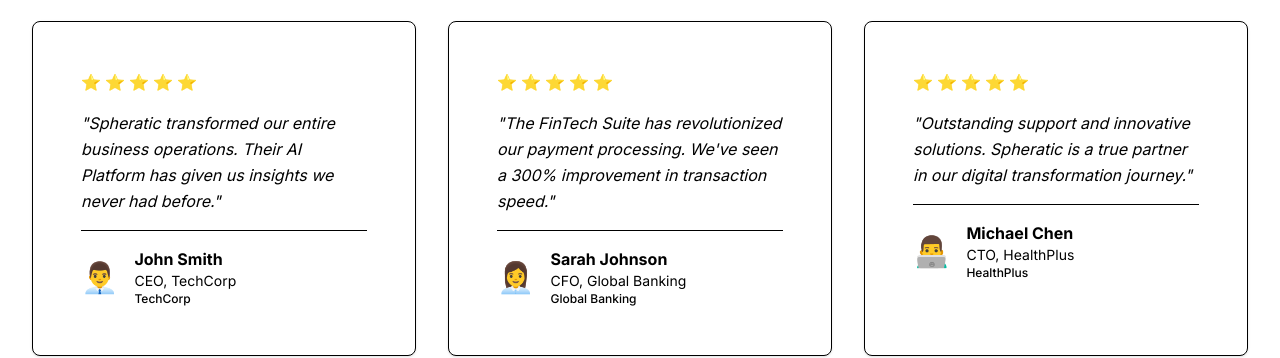
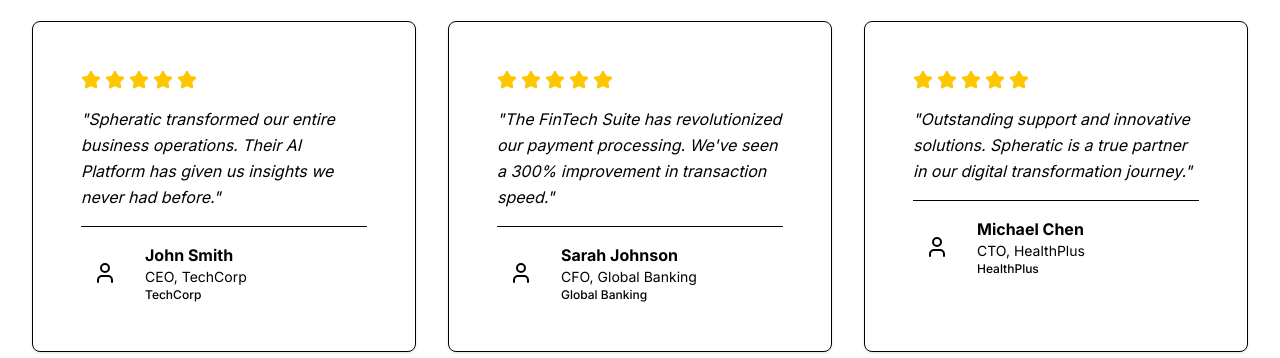
Before and after one commit to ujwalcode24/spheratic-v2, a Next.js app: page /customers/testimonials in a window 1280 px wide. Shown: the part 415-773 px from the top of the page. Built offline with nearby package versions, Linux system fonts and the light colour scheme.

Commit message:
feat: Update Testimonials page with Lucide icons
- Replace emoji icons with Lucide User and Star icons
- Add user avatar circles with primary color background
- Add borders to testimonial cards for consistency
- Maintain consistent styling with landing page design

```diff
--- a/src/app/customers/testimonials/page.tsx
+++ b/src/app/customers/testimonials/page.tsx
@@ -5,6 +5,7 @@
 import Link from 'next/link';
 import { FullWidthSection, Card, CardContent } from '@/components/ui';
 import { ANIMATIONS } from '@/lib/constants';
+import { User, Star } from 'lucide-react';
 
 const TestimonialsPage = () => {
   const testimonials = [
@@ -13,48 +14,42 @@
       author: 'John Smith',
       role: 'CEO, TechCorp',
       company: 'TechCorp',
-      rating: 5,
-      icon: '👨‍💼'
+      rating: 5
     },
     {
       quote: 'The FinTech Suite has revolutionized our payment processing. We\'ve seen a 300% improvement in transaction speed.',
       author: 'Sarah Johnson',
       role: 'CFO, Global Banking',
       company: 'Global Banking',
-      rating: 5,
-      icon: '👩‍💼'
+      rating: 5
     },
     {
       quote: 'Outstanding support and innovative solutions. Spheratic is a true partner in our digital transformation journey.',
       author: 'Michael Chen',
       role: 'CTO, HealthPlus',
       company: 'HealthPlus',
-      rating: 5,
-      icon: '👨‍💻'
+      rating: 5
     },
     {
       quote: 'The scalability and reliability of their platform is unmatched. We can now handle 10x more traffic without issues.',
       author: 'Emily Rodriguez',
       role: 'VP Operations, RetailMax',
       company: 'RetailMax',
-      rating: 5,
-      icon: '👩‍💼'
+      rating: 5
     },
     {
       quote: 'Spheratic\'s team understood our unique challenges and delivered a solution that exceeded our expectations.',
       author: 'David Kumar',
       role: 'Director, DataInsights',
       company: 'DataInsights',
-      rating: 5,
-      icon: '👨‍💼'
+      rating: 5
     },
     {
       quote: 'Best investment we\'ve made in technology. The ROI has been incredible and the team is always responsive.',
       author: 'Lisa Anderson',
       role: 'CEO, SecureInsure',
       company: 'SecureInsure',
-      rating: 5,
-      icon: '👩‍💼'
+      rating: 5
     }
   ];
 
@@ -91,12 +86,12 @@
                 transition={{ duration: 0.5, delay: index * 0.1 }}
                 viewport={{ once: true }}
               >
-                <Card className="h-full hover:shadow-lg transition-shadow">
+                <Card className="h-full hover:shadow-lg transition-shadow border border-accent-gray-200">
                   <CardContent className="p-6 space-y-4">
                     {/* Rating */}
                     <div className="flex gap-1">
                       {[...Array(testimonial.rating)].map((_, i) => (
-                        <span key={i} className="text-yellow-400">⭐</span>
+                        <Star key={i} className="w-5 h-5 fill-yellow-400 text-yellow-400" />
                       ))}
                     </div>
 
@@ -107,7 +102,9 @@
 
                     {/* Author */}
                     <div className="flex items-center gap-4 pt-4 border-t border-accent-gray-200">
-                      <div className="text-3xl">{testimonial.icon}</div>
+                      <div className="w-12 h-12 bg-primary-100 rounded-full flex items-center justify-center flex-shrink-0">
+                        <User className="w-6 h-6 text-primary-500" />
+                      </div>
                       <div>
                         <p className="font-bold text-accent-gray-900">{testimonial.author}</p>
                         <p className="text-sm text-accent-gray-600">{testimonial.role}</p>
```
